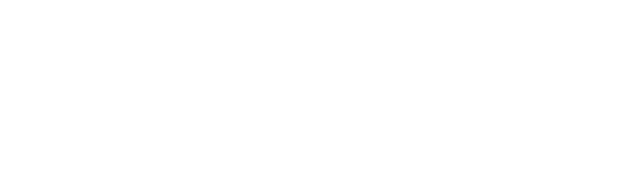
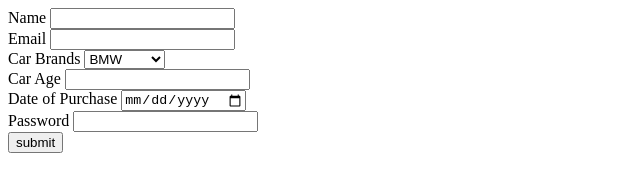
Before and after one commit to acciojob/car-insurance-form-yokasdenis, a website: page main.html in a window 1280 px wide. Shown: the whole page, without its empty margins (0-640 px from the left). Drawn offline with Linux system fonts and the light colour scheme.

Commit message:
created a submission

```diff
--- a/main.html
+++ b/main.html
@@ -10,7 +10,26 @@
 	<!-- the entire body must be written by student -->
     <script type="text/javascript" src="./script.js">
 </script>
+<form action="" method="post">
+  <label for="name">Name</label>
+  <input type="text" name="name" id="name" required><br>
+  <label for="email">Email</label>
+  <input type="email" name="email" id="email" required><br>
+ <label for="cars">Car Brands</label>
+  <select name="cars" id="cars">
+    <option value="bmw">BMW</option>
+    <option value="Audi">Audi</option>
+    <option value="Mercedez">Mercedez</option>
+  </select><br>
+<label for="carage">Car Age</label>
+<input type="number" name="age" id="carage" required><br>
+<label for="dop">Date of Purchase</label>
+<input type="date" name="dop" id="dop" required><br>
+<label for="password">Password</label>
+<input type="password" name="password" id="password" required><br>
+<button type="submit">submit</button>
 
+</form>
 </body>
 
 </html>
```
